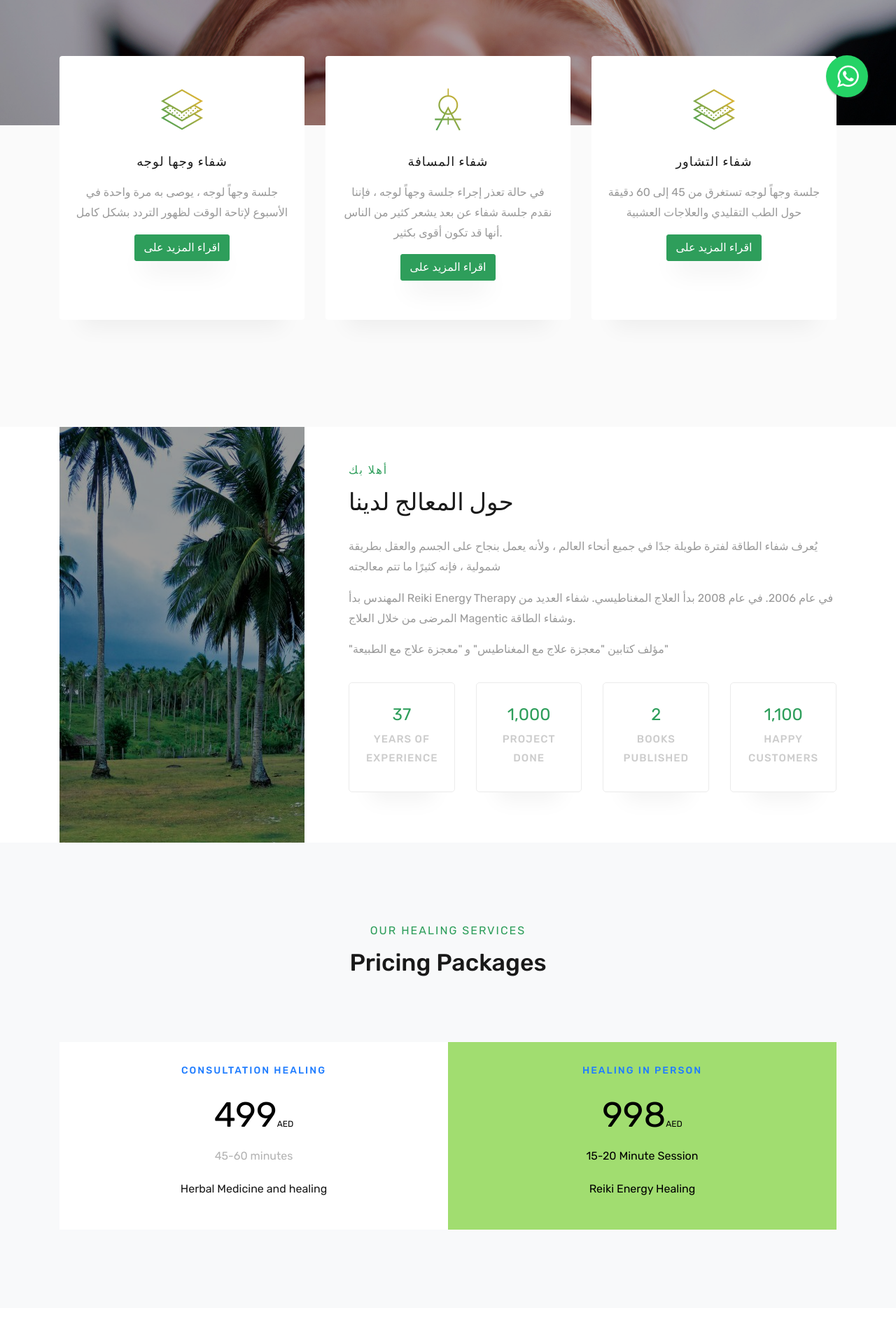
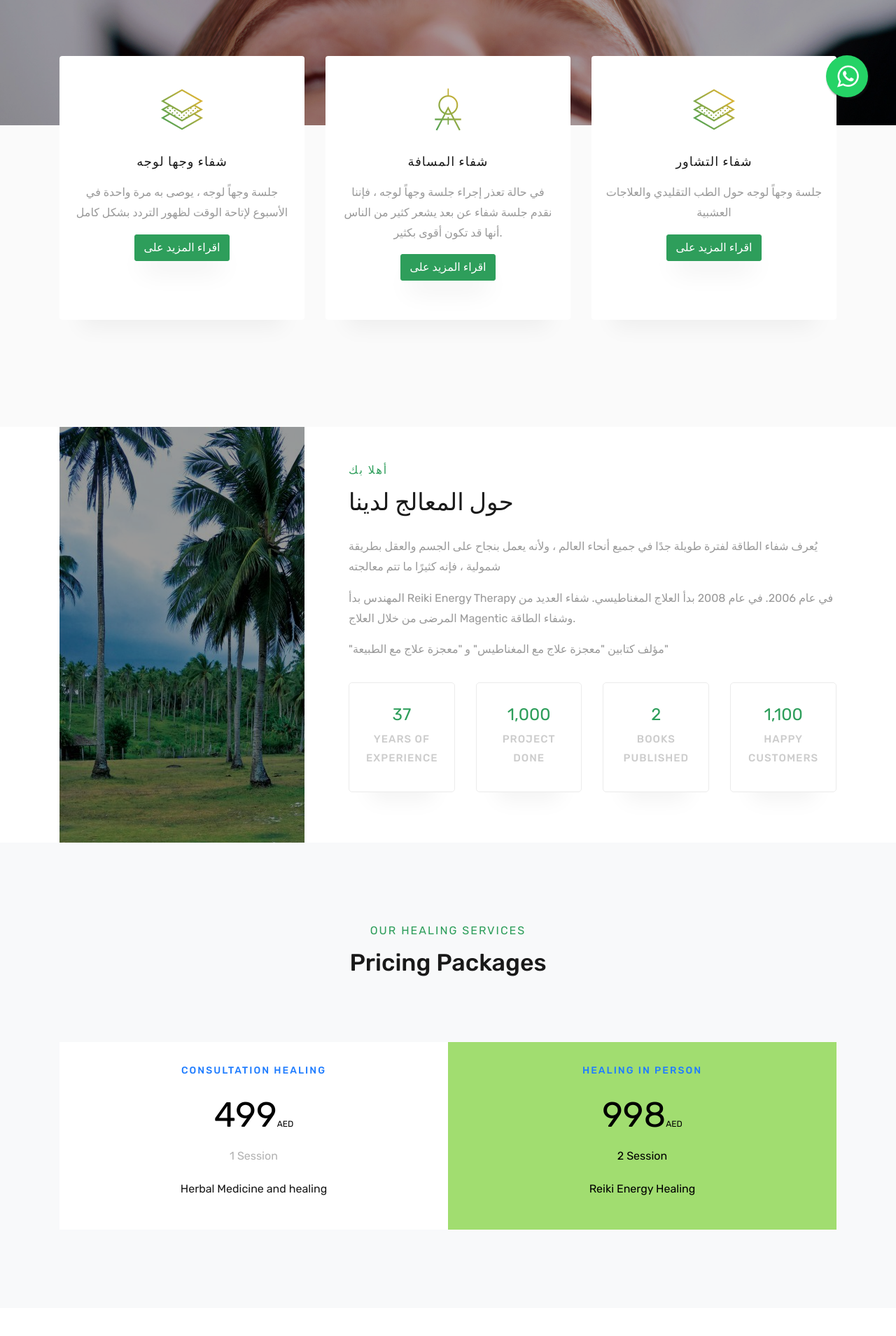
Before and after one commit to saharkiz/energy-healing, a PHP site: page /ae.php in a window 1280 px wide. Shown: the part 621-2530 px from the top of the page at 70% size. Run offline with PHP 8.4, Linux system fonts and the light colour scheme; some web fonts are replaced.

Commit message:
Update ae.php

```diff
--- a/ae.php
+++ b/ae.php
@@ -124,7 +124,7 @@
               <div class="icon"><span class="flaticon-layers"></span></div>
               <div class="media-body">
                 <h3 class="heading mb-3">شفاء التشاور</h3>
-                <p>جلسة وجهاً لوجه تستغرق من 45 إلى 60 دقيقة حول الطب التقليدي والعلاجات العشبية</p>
+                <p>جلسة وجهاً لوجه حول الطب التقليدي والعلاجات العشبية</p>
                 <p><a href="#" class="btn btn-primary">اقراء المزيد على</a></p>
               </div>
             </div>
@@ -204,7 +204,7 @@
                          <h2 class="heading">CONSULTATION HEALING</h2>
                          <span class="price">
                              <span class="number">499<small class="per">AED</small></span>
-                            <span class="excerpt d-block">45-60 minutes</span>
+                            <span class="excerpt d-block">1 Session</span>
                             <h3 class="heading-2 mb-3">Herbal Medicine and healing</h3>
                          </span>
                        </div>
@@ -215,7 +215,7 @@
                        <div class="text-center">
                           <h2 class="heading">HEALING IN PERSON</h2>
                           <span class="price"><span class="number">998<small class="per">AED</small></span></span>
-                          <span class="excerpt d-block">15-20 Minute Session</span>
+                          <span class="excerpt d-block">2 Session</span>
                           <h3 class="heading-2 mb-3">Reiki Energy Healing</h3>
                        </div>
                     </div>
```
